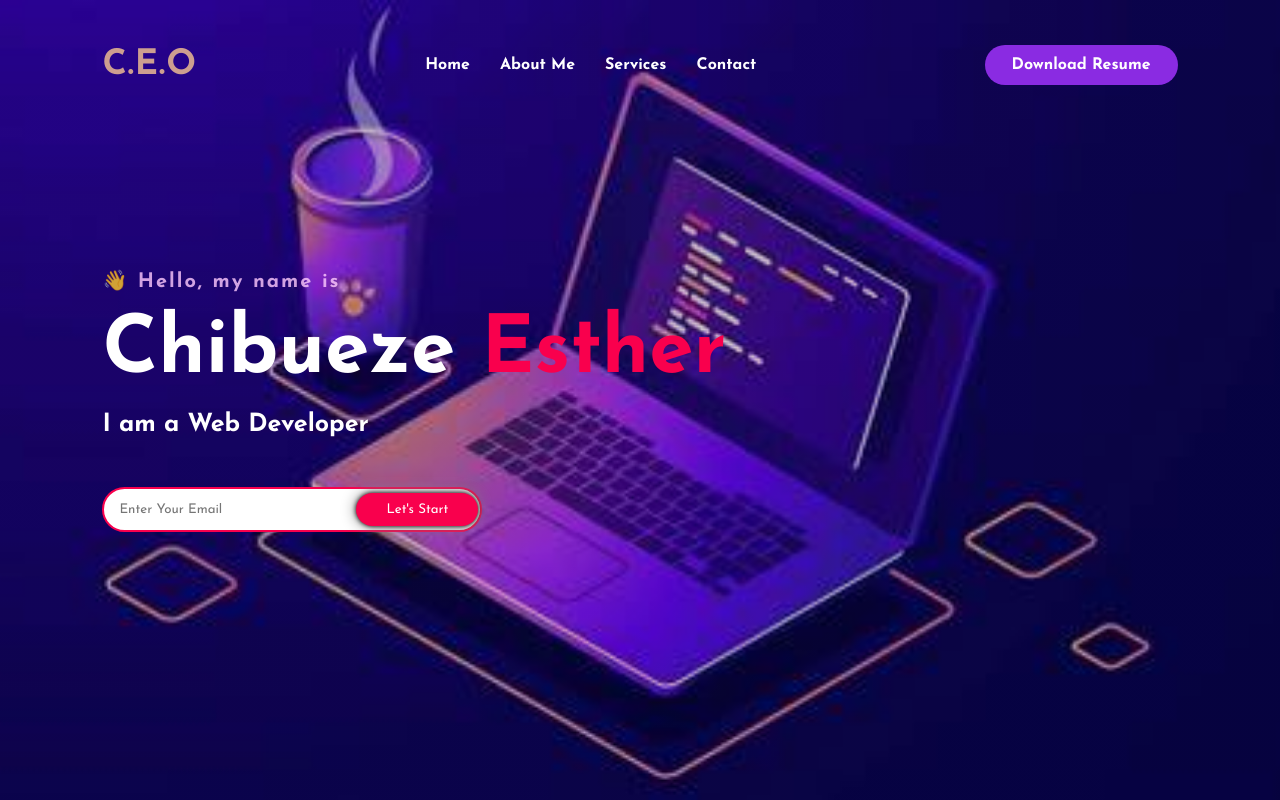
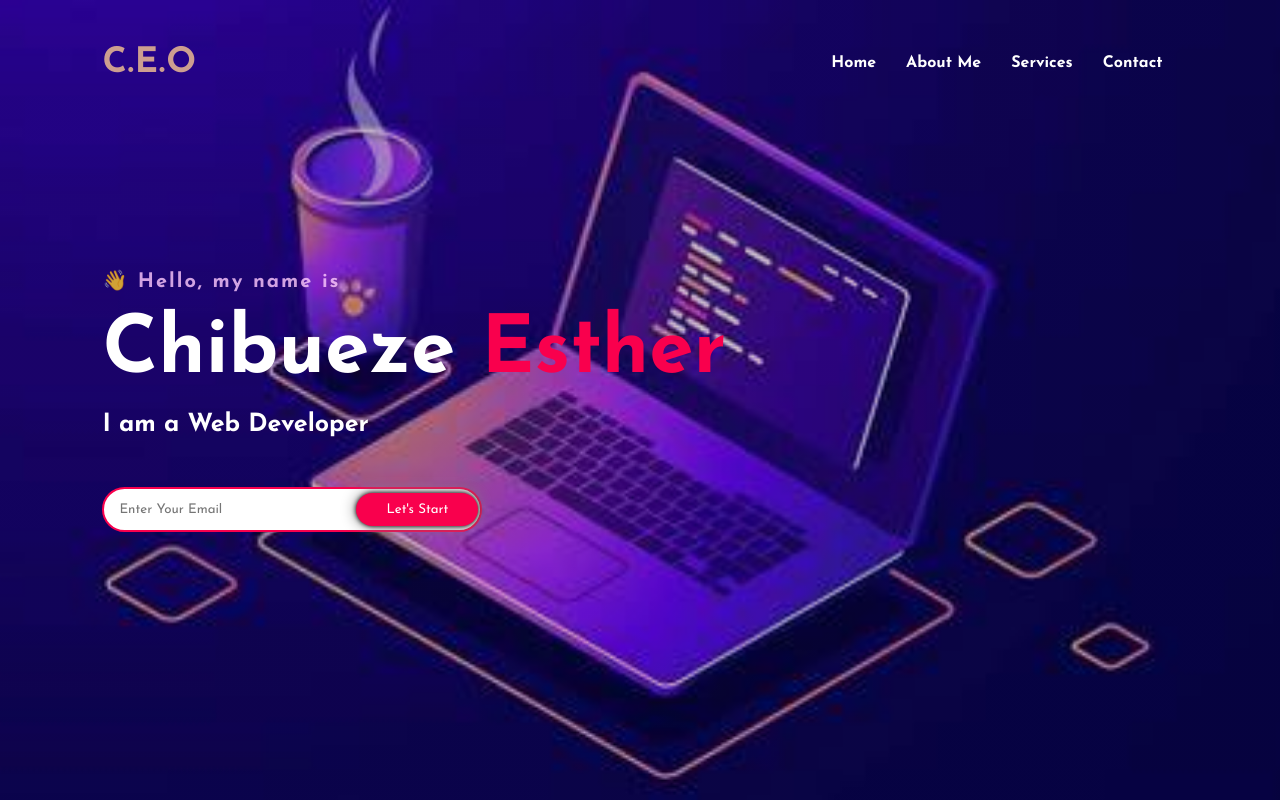
Before and after one commit to Celine-17/my-portfolio, a plain HTML site: page index.html in a window 1280 px wide. Shown: the top 800 px of the page. Drawn offline with Linux system fonts and the light colour scheme.

Commit message:
removed resume download

```diff
--- a/index.html
+++ b/index.html
@@ -33,7 +33,6 @@
           <li><a href="#service">Services</a></li>
           <li><a href="#contact-me">Contact</a></li>
         </ul>
-        <a href="#" class="btn">Download Resume</a>
       </nav>
       <div class="content" id="home">
         <h4>👋 Hello, my name is</h4>
--- a/style.css
+++ b/style.css
@@ -67,21 +67,6 @@ nav ul li a {
 nav ul li a:hover {
   color: blueviolet;
   transition: 0.4s;
-}
-
-.btn {
-  background-color: blueviolet;
-  color: white;
-  text-decoration: none;
-  border: 2px solid transparent;
-  font-weight: bold;
-  padding: 10px 25px;
-  border-radius: 30px;
-  transition: transform 0.4s;
-}
-
-.btn:hover {
-  transform: scale(1.2);
 }
 
 .content {
```
